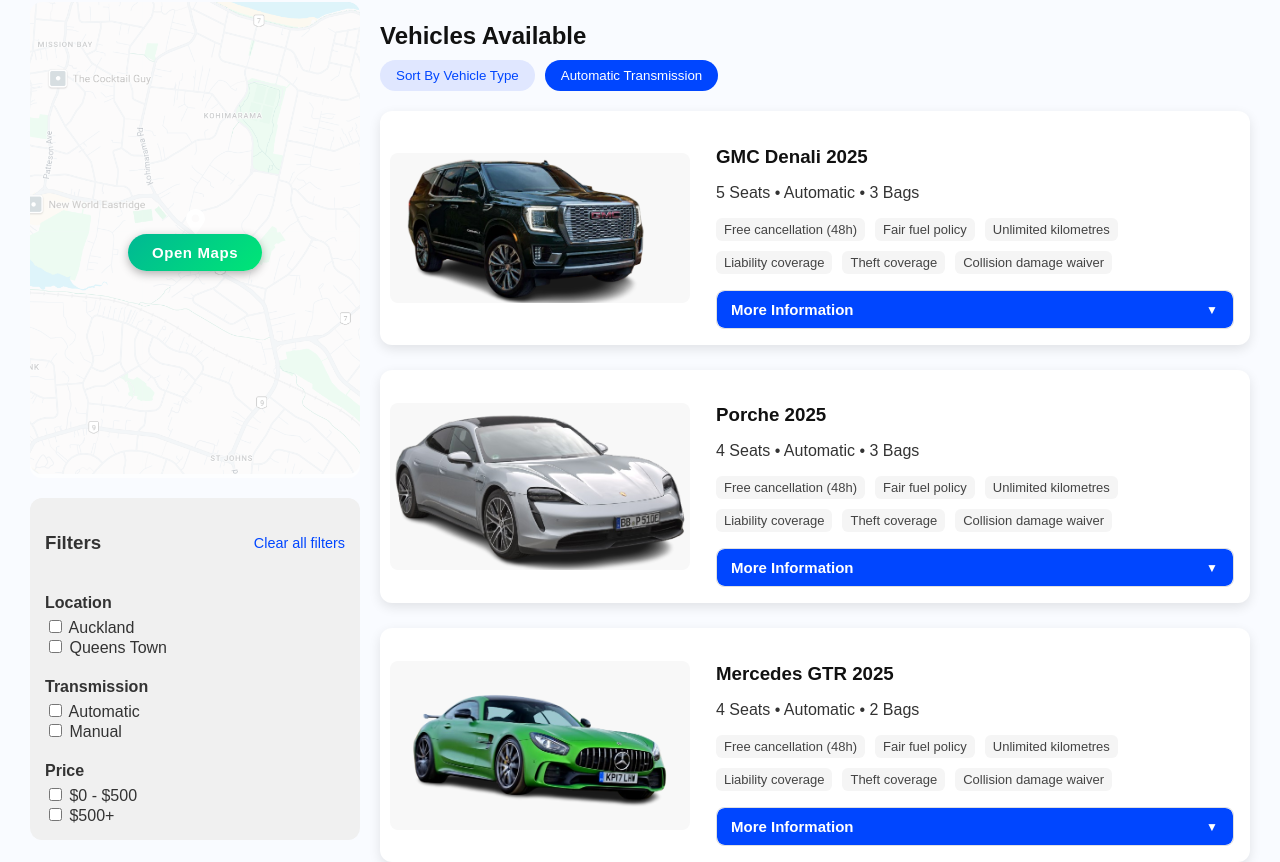
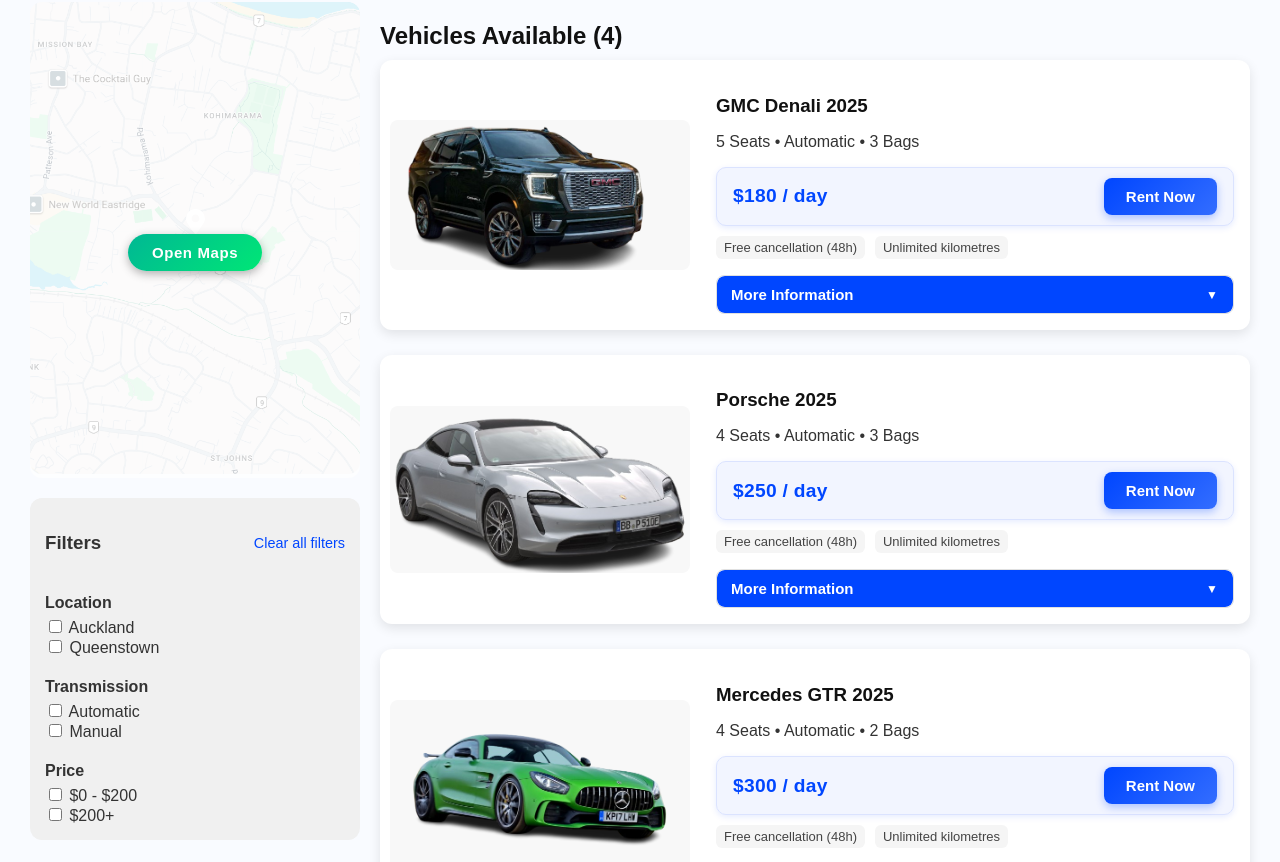
Before and after one commit to Aviyash1/GearUP-Vehicle-Rental-App, a React (Create React App) app in the folder avi/search-page/: page / in a window 1280 px wide. Shown: the part 182-1044 px from the top of the page. Built offline with nearby package versions, Linux system fonts and the light colour scheme.

Commit message:
Updated css to include button styling. Also animated dropdown for contact informtation, implemented search filters.

```diff
--- a/avi/search-page/src/SearchPage.css
+++ b/avi/search-page/src/SearchPage.css
@@ -199,31 +199,79 @@
   margin-bottom: 8px;
 }
 
-.price {
-  text-align: right;
-  margin-top: 10px;
+/* PRICE + RENT BUTTON SECTION */
+.price-section {
+  display: flex;
+  align-items: center;
+  justify-content: space-between;
+  background: #f2f5ff;
+  border-radius: 10px;
+  padding: 10px 16px;
+  margin-top: 12px;
+  border: 1px solid #dbe3ff;
+  box-shadow: 0 2px 6px rgba(0, 70, 255, 0.1);
+  transition: all 0.3s ease;
 }
 
-.price h4 {
+.price-section:hover {
+  transform: translateY(-2px);
+  box-shadow: 0 4px 12px rgba(0, 70, 255, 0.15);
+}
+
+.price-section h4 {
   color: #0046ff;
   font-size: 1.2rem;
-  margin: 5px 0;
+  font-weight: 700;
+  margin: 0;
+  letter-spacing: 0.3px;
 }
 
-.price button {
-  background-color: #0046ff;
+/* RENT BUTTON */
+.rent-btn {
+  position: relative;
+  overflow: hidden;
+  background: linear-gradient(135deg, #0046ff, #336dff);
   color: white;
   border: none;
   border-radius: 8px;
-  padding: 8px 16px;
+  padding: 10px 22px;
+  font-size: 15px;
+  font-weight: 600;
   cursor: pointer;
-  transition: all 0.3s ease;
+  transition: all 0.35s ease;
+  box-shadow: 0 3px 8px rgba(0, 70, 255, 0.3);
 }
 
-.price button:hover {
-  background-color: #0033cc;
-  transform: scale(1.05);
+/* Shine animation */
+.rent-btn::before {
+  content: "";
+  position: absolute;
+  top: 0;
+  left: -75%;
+  width: 50%;
+  height: 100%;
+  background: rgba(255, 255, 255, 0.3);
+  transform: skewX(-25deg);
+  transition: left 0.75s ease;
 }
+
+.rent-btn:hover::before {
+  left: 130%;
+}
+
+.rent-btn:hover {
+  transform: scale(1.07);
+  background: linear-gradient(135deg, #0033cc, #005bff);
+  box-shadow: 0 6px 14px rgba(0, 70, 255, 0.4);
+  color: #e6ecff;
+  text-shadow: 0 0 8px rgba(255, 255, 255, 0.6);
+}
+
+.rent-btn:active {
+  transform: scale(1);
+  box-shadow: 0 2px 6px rgba(0, 70, 255, 0.3);
+}
+
 
 /* ---------- CAR INFO SECTION UPDATES ---------- */
 .car-card {
@@ -302,7 +350,6 @@
   background: #f9f9f9;
   border-radius: 8px;
   overflow: hidden;
-  transition: all 0.10s ease;
   border: 1px solid #e0e0e0;
 }
 
@@ -324,22 +371,18 @@
   transform: scale(1.02);
 }
 
-.info-dropdown[open] summary::after {
-  content: "▲";
-  font-size: 12px;
-  position: absolute;
-  right: 15px;
-  top: 12px;
-  transition: 10s;
-}
-
 .info-dropdown summary::after {
   content: "▼";
   font-size: 12px;
   position: absolute;
   right: 15px;
   top: 12px;
-  transition: transform 10s;
+  transition: transform 0.3s ease;
+}
+
+.info-dropdown[open] summary::after {
+  content: "▼";
+  transform: rotate(180deg);
 }
 
 .info-dropdown[open] summary {
@@ -351,13 +394,13 @@
   padding: 12px 16px;
   background-color: #e2e0e0;
   border-top: 1px solid #ddd;
-  animation: dropdownFade 1s ease;
+  animation: dropdownFade 0.3s ease;
 }
 
 @keyframes dropdownFade {
   from {
     opacity: 0;
-    transform: translateY(1px);
+    transform: translateY(-10px);
   }
   to {
     opacity: 1;
--- a/avi/search-page/src/SearchPage.js
+++ b/avi/search-page/src/SearchPage.js
@@ -1,4 +1,4 @@
-import React from "react";
+import React, { useState } from "react";
 import "./SearchPage.css";
 import mapImage from "./images/map-placeholder.png";
 import gmcImage from "./images/gmc.jpg";
@@ -8,9 +8,88 @@ import logoImage from "./images/logo.png";
 import { FaMapMarkerAlt, FaCalendarAlt, FaClock, FaSearch } from "react-icons/fa";
 
 function SearchPage() {
+  // Sample car data
+  const allCars = [
+    {
+      id: 1,
+      name: "GMC Denali 2025",
+      seats: 5,
+      transmission: "Automatic",
+      bags: 3,
+      price: 180,
+      location: "Auckland",
+      image: gmcImage,
+    },
+    {
+      id: 2,
+      name: "Porsche 2025",
+      seats: 4,
+      transmission: "Automatic",
+      bags: 3,
+      price: 250,
+      location: "Queenstown",
+      image: porscheImage,
+    },
+    {
+      id: 3,
+      name: "Mercedes GTR 2025",
+      seats: 4,
+      transmission: "Automatic",
+      bags: 2,
+      price: 300,
+      location: "Auckland",
+      image: mercedesImage,
+    },
+    {
+      id: 4,
+      name: "Mazda CX-5 2024",
+      seats: 5,
+      transmission: "Manual",
+      bags: 3,
+      price: 150,
+      location: "Queenstown",
+      image: gmcImage,
+    },
+  ];
+
+  // States
+  const [cars, setCars] = useState(allCars);
+  const [locationFilter, setLocationFilter] = useState([]);
+  const [transmissionFilter, setTransmissionFilter] = useState([]);
+  const [priceFilter, setPriceFilter] = useState([]);
+
+  // Filter logic
+  const handleFilterChange = (filterType, value) => {
+    const updateFilter = (prev) =>
+      prev.includes(value)
+        ? prev.filter((item) => item !== value)
+        : [...prev, value];
+
+    if (filterType === "location") setLocationFilter(updateFilter);
+    if (filterType === "transmission") setTransmissionFilter(updateFilter);
+    if (filterType === "price") setPriceFilter(updateFilter);
+  };
+
+  const filteredCars = allCars.filter((car) => {
+    const locationMatch =
+      locationFilter.length === 0 || locationFilter.includes(car.location);
+    const transmissionMatch =
+      transmissionFilter.length === 0 ||
+      transmissionFilter.includes(car.transmission);
+    const priceMatch =
+      priceFilter.length === 0 ||
+      priceFilter.some((range) => {
+        if (range === "low") return car.price <= 200;
+        if (range === "high") return car.price > 200;
+        return true;
+      });
+
+    return locationMatch && transmissionMatch && priceMatch;
+  });
+
   return (
     <div className="search-container">
-      {/* HEADER BAR */}
+      {/* HEADER */}
       <header className="header">
         <img src={logoImage} alt="Logo" className="logo-img" />
         <div className="search-bar">
@@ -40,11 +119,7 @@ function SearchPage() {
         {/* LEFT SIDEBAR */}
         <aside className="sidebar">
           <div className="map-box">
-            <img
-              src={mapImage}
-              alt="Map"
-              className="map-img"
-            />
+            <img src={mapImage} alt="Map" className="map-img" />
             <div className="map-overlay">
               <FaMapMarkerAlt size={25} color="white" />
               <button
@@ -58,186 +133,125 @@ function SearchPage() {
             </div>
           </div>
 
+          {/* FILTERS */}
           <div className="filters">
             <div className="filter-header">
               <h3>Filters</h3>
-              <a href="#">Clear all filters</a>
+              <a href="#" onClick={() => {
+                setLocationFilter([]);
+                setTransmissionFilter([]);
+                setPriceFilter([]);
+              }}>Clear all filters</a>
             </div>
 
             <div className="filter-group">
               <h4>Location</h4>
-              <label><input type="checkbox" /> Auckland</label><br />
-              <label><input type="checkbox" /> Queens Town</label>
+              <label>
+                <input
+                  type="checkbox"
+                  onChange={() => handleFilterChange("location", "Auckland")}
+                  checked={locationFilter.includes("Auckland")}
+                /> Auckland
+              </label><br />
+              <label>
+                <input
+                  type="checkbox"
+                  onChange={() => handleFilterChange("location", "Queenstown")}
+                  checked={locationFilter.includes("Queenstown")}
+                /> Queenstown
+              </label>
             </div>
 
             <div className="filter-group">
               <h4>Transmission</h4>
-              <label><input type="checkbox" /> Automatic</label><br />
-              <label><input type="checkbox" /> Manual</label>
+              <label>
+                <input
+                  type="checkbox"
+                  onChange={() => handleFilterChange("transmission", "Automatic")}
+                  checked={transmissionFilter.includes("Automatic")}
+                /> Automatic
+              </label><br />
+              <label>
+                <input
+                  type="checkbox"
+                  onChange={() => handleFilterChange("transmission", "Manual")}
+                  checked={transmissionFilter.includes("Manual")}
+                /> Manual
+              </label>
             </div>
 
             <div className="filter-group">
               <h4>Price</h4>
-              <label><input type="checkbox" /> $0 - $500</label><br />
-              <label><input type="checkbox" /> $500+</label>
+              <label>
+                <input
+                  type="checkbox"
+                  onChange={() => handleFilterChange("price", "low")}
+                  checked={priceFilter.includes("low")}
+                /> $0 - $200
+              </label><br />
+              <label>
+                <input
+                  type="checkbox"
+                  onChange={() => handleFilterChange("price", "high")}
+                  checked={priceFilter.includes("high")}
+                /> $200+
+              </label>
             </div>
           </div>
         </aside>
 
-        {/* Search results and Vehicle Information*/}
+        {/* RESULTS SECTION */}
         <section className="results">
-          <h2>Vehicles Available</h2>
+          <h2>Vehicles Available ({filteredCars.length})</h2>
 
-          <div className="sort-bar">
-            <button>Sort By Vehicle Type</button>
-            <button className="active">Automatic Transmission</button>
+          {filteredCars.map((car) => (
+            <div className="car-card" key={car.id}>
+              <img src={car.image} alt={car.name} />
+              <div className="car-info">
+                <h3>{car.name}</h3>
+                <p>
+                  {car.seats} Seats • {car.transmission} • {car.bags} Bags
+                </p>
+
+                <div className="price-section">
+                  <h4>${car.price} / day</h4>
+                  <button className="rent-btn">Rent Now</button>
                 </div>
 
-          {/* GMC CARD */}
-        <div className="car-card">
-        <img src={gmcImage} alt="GMC Denali" />
-      <div className="car-info">
-        <h3>GMC Denali 2025</h3>
-        <p>5 Seats • Automatic • 3 Bags</p>
-
                 <div className="car-features">
-        <span className="tooltip">
-         Free cancellation (48h)
-        <span className="tooltiptext">Cancel up to 48 hours before pick-up for a full refund.</span>
+                  <span className="tooltip">Free cancellation (48h)
+                    <span className="tooltiptext">
+                      Cancel up to 48 hours before pick-up for a full refund.
                     </span>
-          <span className="tooltip">
-        Fair fuel policy
-        <span className="tooltiptext">Return the car with the same fuel level as picked up. Over-filling will not be refunded.</span>
                   </span>
-      <span className="tooltip">
-        Unlimited kilometres
-        <span className="tooltiptext">Drive as much as you want, with no distance limits.</span>
+                  <span className="tooltip">Unlimited kilometres
+                    <span className="tooltiptext">
+                      Drive as much as you want, with no distance limits.
                     </span>
-      <span className="tooltip">
-        Liability coverage
-        <span className="tooltiptext">Includes third-party liability protection as required by law.</span>
-      </span>
-      <span className="tooltip">
-        Theft coverage
-        <span className="tooltiptext">Covers vehicle theft or attempted theft, subject to terms.</span>
-      </span>
-      <span className="tooltip">
-        Collision damage waiver
-        <span className="tooltiptext">Reduces your financial liability if the vehicle is damaged.</span>
                   </span>
                 </div>
 
-    {/* More Information Dropdown */}
                 <details className="info-dropdown">
                   <summary>More Information</summary>
                   <div className="owner-info">
                     <h4>Owner Contact Information</h4>
-        <p>Email: gmcdenali@rentals.co.nz</p>
+                    <p>Email: info@{car.name.replace(/\s+/g, "").toLowerCase()}.co.nz</p>
                     <p>Phone: +64 21 555 1234</p>
-        <p>Location: Auckland City</p>
+                    <p>Location: {car.location}</p>
                   </div>
                 </details>
               </div>
             </div>
+          ))}
 
-                {/* Porche Card */}
-<div className="car-card">
-  <img src={porscheImage} alt="Porche" />
-  <div className="car-info">
-    <h3>Porche 2025</h3>
-    <p>4 Seats • Automatic • 3 Bags</p>
-
-    <div className="car-features">
-      <span className="tooltip">
-        Free cancellation (48h)
-        <span className="tooltiptext">Cancel up to 48 hours before pick-up for a full refund.</span>
-      </span>
-      <span className="tooltip">
-        Fair fuel policy
-        <span className="tooltiptext">Return the car with the same fuel level as picked up. Over-filling will not be refunded.</span>
-      </span>
-      <span className="tooltip">
-        Unlimited kilometres
-        <span className="tooltiptext">Drive as much as you want, with no distance limits.</span>
-      </span>
-      <span className="tooltip">
-        Liability coverage
-        <span className="tooltiptext">Includes third-party liability protection as required by law.</span>
-      </span>
-      <span className="tooltip">
-        Theft coverage
-        <span className="tooltiptext">Covers vehicle theft or attempted theft, subject to terms.</span>
-      </span>
-      <span className="tooltip">
-        Collision damage waiver
-        <span className="tooltiptext">Reduces your financial liability if the vehicle is damaged.</span>
-      </span>
-    </div>
-
-    {/* More Information Dropdown */}
-    <details className="info-dropdown">
-      <summary>More Information</summary>
-      <div className="owner-info">
-        <h4>Owner Contact Information</h4>
-        <p>Email: porche@rentals.co.nz</p>
-        <p>Phone: +64 21 555 1234</p>
-        <p>Location: Auckland City</p>
-      </div>
-    </details>
-  </div>
-</div>
-
-{/* Mercedes Card */}
-<div className="car-card">
-  <img src={mercedesImage} alt="Mercedes GTR 2025" />
-  <div className="car-info">
-    <h3>Mercedes GTR 2025</h3>
-    <p>4 Seats • Automatic • 2 Bags</p>
-
-    <div className="car-features">
-      <span className="tooltip">
-        Free cancellation (48h)
-        <span className="tooltiptext">Cancel up to 48 hours before pick-up for a full refund.</span>
-      </span>
-      <span className="tooltip">
-        Fair fuel policy
-        <span className="tooltiptext">Return the car with the same fuel level as picked up. Over-filling will not be refunded.</span>
-      </span>
-      <span className="tooltip">
-        Unlimited kilometres
-        <span className="tooltiptext">Drive as much as you want, with no distance limits.</span>
-      </span>
-      <span className="tooltip">
-        Liability coverage
-        <span className="tooltiptext">Includes third-party liability protection as required by law.</span>
-      </span>
-      <span className="tooltip">
-        Theft coverage
-        <span className="tooltiptext">Covers vehicle theft or attempted theft, subject to terms.</span>
-      </span>
-      <span className="tooltip">
-        Collision damage waiver
-        <span className="tooltiptext">Reduces your financial liability if the vehicle is damaged.</span>
-      </span>
-    </div>
-
-    {/* More Information Dropdown */}
-    <details className="info-dropdown">
-      <summary>More Information</summary>
-      <div className="owner-info">
-        <h4>Owner Contact Information</h4>
-        <p>Email: gmcdenali@rentals.co.nz</p>
-        <p>Phone: +64 21 555 1234</p>
-        <p>Location: Auckland City</p>
-      </div>
-    </details>
-  </div>
-          </div>
+          {filteredCars.length === 0 && (
+            <p style={{ color: "#888", marginTop: "20px" }}>
+              No vehicles match your filters.
+            </p>
+          )}
         </section>
       </main>
     </div>
-
-
   );
 }
 
```
Also changed, not shown: avi/search-page/src/images/Mazda CX-5 2024.png (added). Lines whose indentation alone changed are shown as unchanged.
